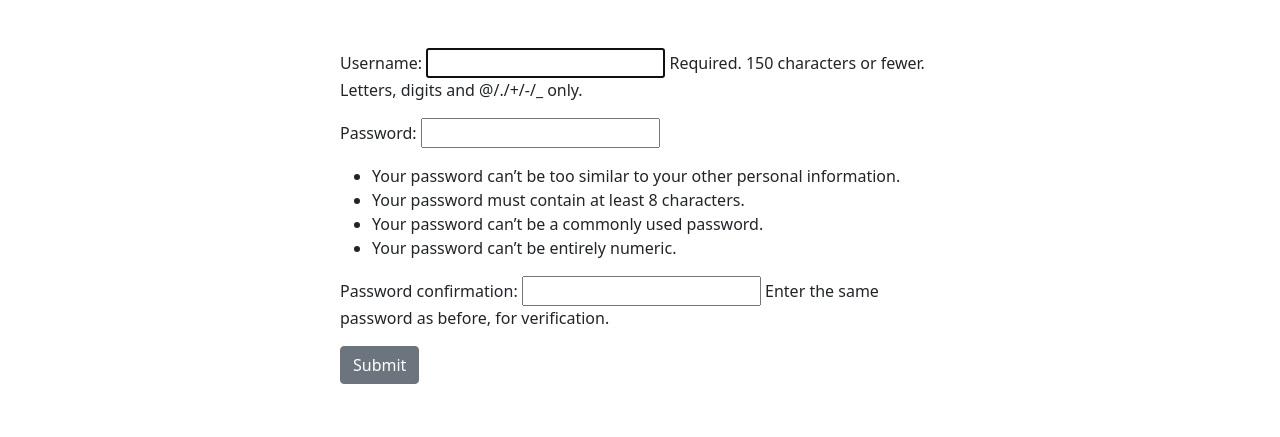
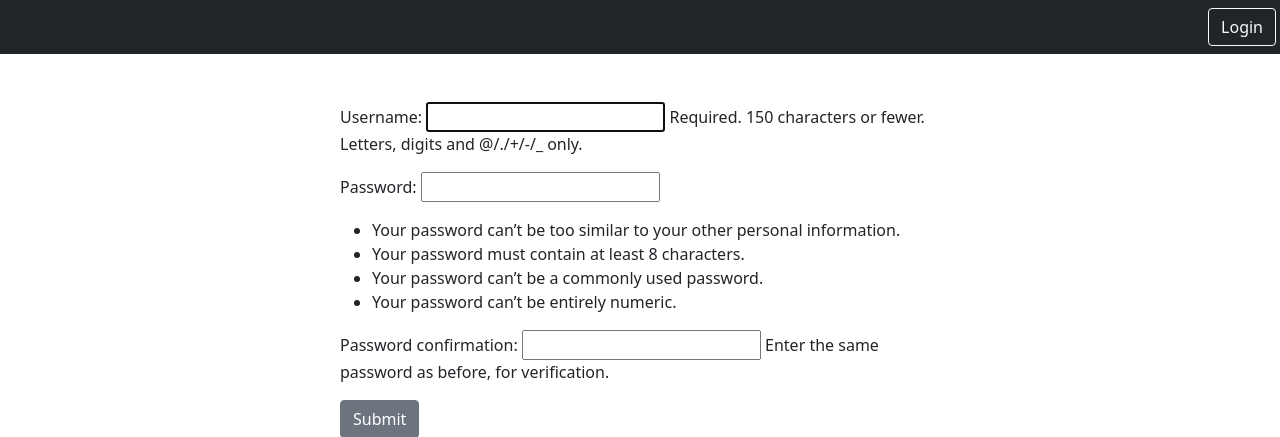
Before and after one commit to bcLego19/pythonTests, a Django app: page /signup in a window 1280 px wide. Shown: the top 437 px of the page. Run offline with Django 5.2, Linux system fonts and the light colour scheme.

Commit message:
Update static base template to add navbar

```diff
--- a/PythonDjango/smartnotesProject/static/templates/base.html
+++ b/PythonDjango/smartnotesProject/static/templates/base.html
@@ -6,6 +6,16 @@
     </head>
 
     <body>
+        <nav class="navbar navbar-dark bg-dark">
+            <div class="ms-auto">
+                {% if user.is_authenticated %}
+                <a href="{% url 'logout' %}" class="btn btn-outline-light me-1">Logout</a>
+                {% else %}
+                <a href="{% url 'login' %}" class="btn btn-outline-light me-1">Login</a>
+                {% endif %}
+            </div>
+        </nav>
+
         <div class="my-5 text-center container">
             {% block content %}
             {% endblock %}
```
